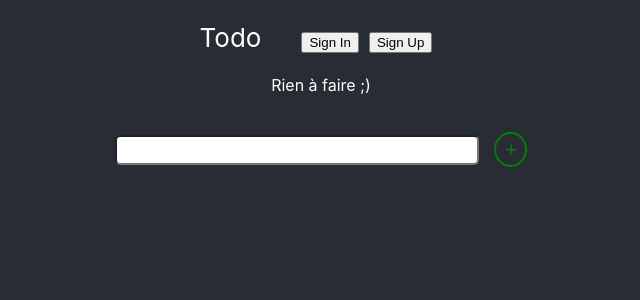
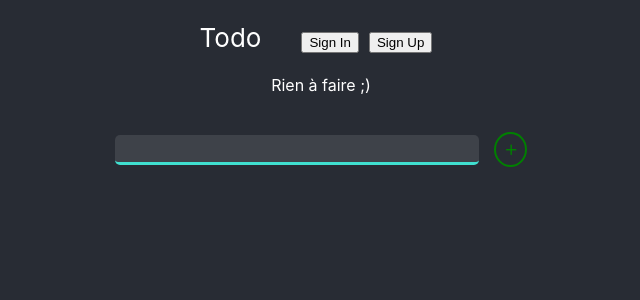
Before and after one commit to MathieuBouvet/reac-todo, a React (Create React App) app: page / in a window 1280 px wide. Shown: the top 300 px of the page, without its empty margins (319-959 px from the left). Built offline with nearby package versions, Linux system fonts and the light colour scheme.

Commit message:
Style input

```diff
--- a/src/components/App/forms.css
+++ b/src/components/App/forms.css
@@ -21,6 +21,13 @@
 
 input {
   width: 100%;
+  height: 33px;
+  background-color: rgba(255, 255, 255, 0.1);
+  border: none;
+  border-bottom: turquoise solid 3px;
+  color: #cdcdcd;
+  padding-left: 5px;
+  font-size: 17px;
 }
 
 button[type="submit"] {
```
